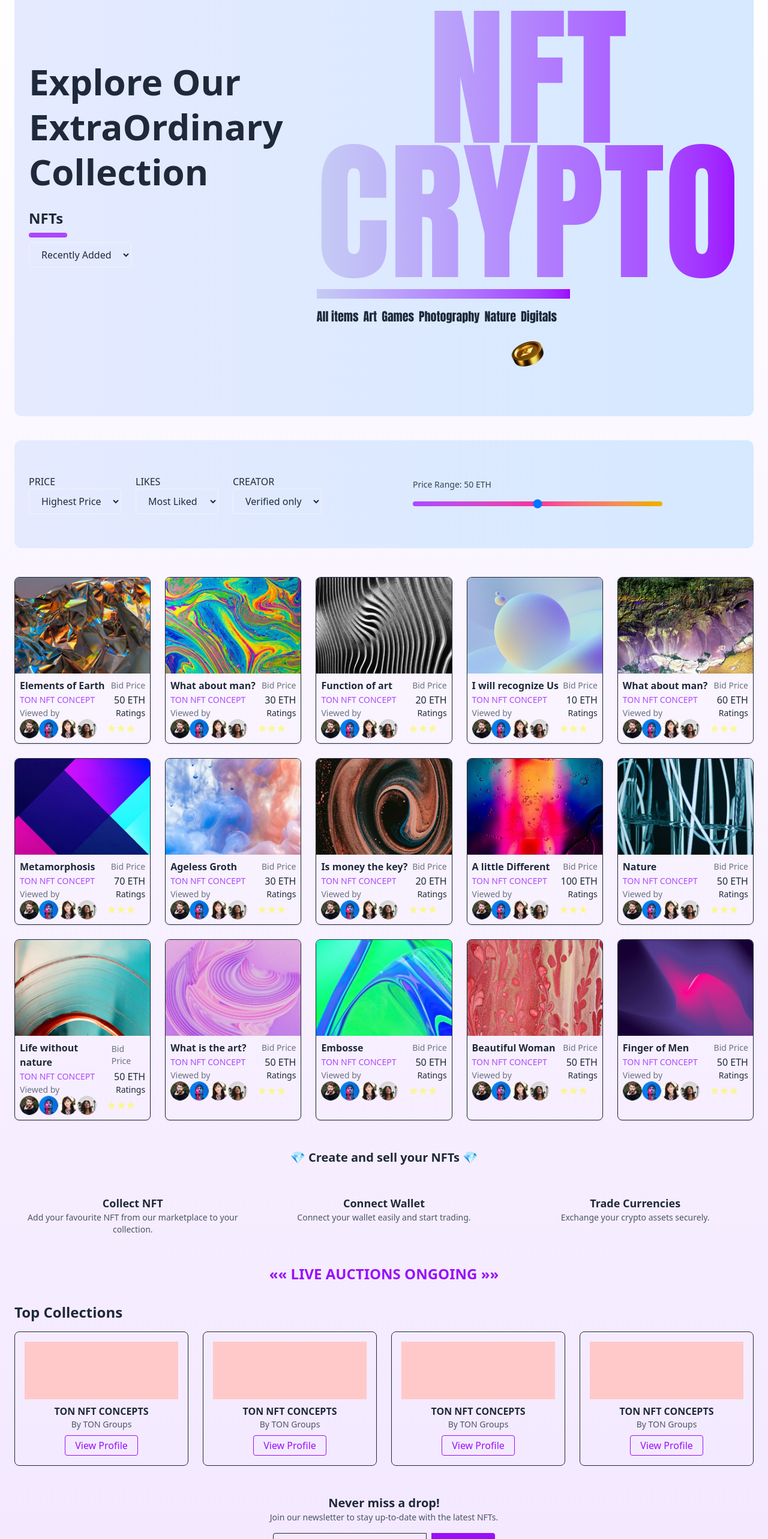
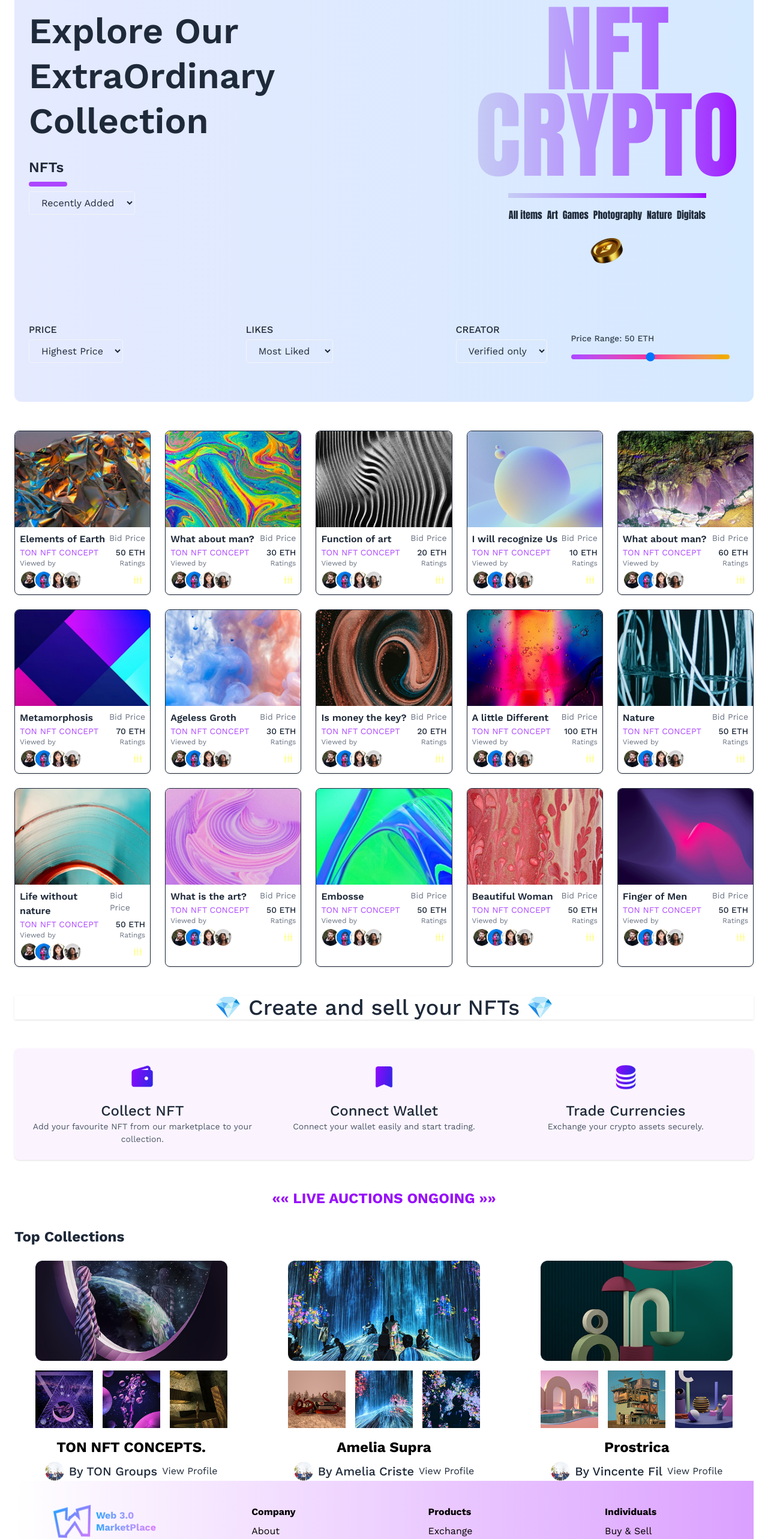
Before and after one commit to Ogugwa/Techrity-finalproject, a React (Vite) app: page /nfts in a window 1280 px wide. Shown: the part 234-2800 px from the top of the page at 60% size. Built offline with nearby package versions, Linux system fonts and the light colour scheme.

Commit message:
I have fully completed the NFT page it is fully responsiveness Crypto page is 50% done but not yet fully responsive

```diff
--- a/src/components/Navbar.jsx
+++ b/src/components/Navbar.jsx
@@ -54,7 +54,7 @@ const Navbar = () => {
          }
       </div>
          {/* Mobile Menu */}
-         <ul className={`${nav ? 'fixed flex flex-col z-10 left-[20%] top-24 w-full gap-3 ease-in-out duration-500' : 'fixed left-[-100%] top-24 ease-in-out duration-500'}`}>
+         <ul className={`${nav ? ' bg-gray-200 fixed flex flex-col z-10 left-[20%] top-24 w-full gap-3 ease-in-out duration-500' : 'fixed left-[-100%] top-24 ease-in-out duration-500'}`}>
             <li className=''><Link to="/" onClick={handleNav}>Home</Link></li>
             <li>
               <select className='border-none p-2' onChange={(e) => { handleSelectChange(e); handleNav(); }}>
--- a/src/pages/Crypto.jsx
+++ b/src/pages/Crypto.jsx
@@ -7,6 +7,8 @@ import {
   Tooltip,
   ResponsiveContainer,
 } from 'recharts';
+import { FaArrowTrendDown } from "react-icons/fa6";
+import { GiBouncingSpring } from "react-icons/gi";
 
 const Crypto = () => {
   const [exchangeRates, setExchangeRates] = useState(null);
@@ -100,12 +102,34 @@ const Crypto = () => {
     </div>
     </section>
 
+      {/* Info Section */}
+      <div className="mt-[-1rem] bg-gradient-to-r from-[#e5eaff] to-[#d5e9ff]  text-center my-12 ">
+        <h3 className="text-3xl sm:text-4xl font-medium shadow">💎 Trade and Sell Your Coins 💎</h3>
+      </div>
 
-      {/* Header */}
-      <div className="mb-8 text-center">
-        <h1 className="text-4xl font-bold mb-2 gradient-text">Web3 Marketplace</h1>
-        <p className="text-gray-400">Track crypto prices and explore featured NFTs & tokens</p>
+      {/* Market Overview */}
+       <div className="mt-[-3rem]  bg-gradient-to-r from-[#e5eaff] to-[#d5e9ff]  p-2 ">
+         <h2 className="text-2xl md:text-4xl font-medium mb-4">Market Overview <FaArrowTrendDown className="inline-block text-fuchsia-500" /></h2>
       </div>
+      {/* Chart */}
+      <div className="bg-gradient-to-r from-[#e5eaff] to-[#d5e9ff]  p-5  mb-10">
+
+        <ResponsiveContainer width="100%" height={300}>
+          <LineChart data={chartData}>
+            <XAxis dataKey="time" stroke="#aaa" />
+            <YAxis stroke="#aaa" />
+            <Tooltip />
+            <Line type="monotone" dataKey="price" stroke="#00d09c" strokeWidth={2} />
+          </LineChart>
+        </ResponsiveContainer>
+        <h2 className="text-2xl font-semibold mb-4">USD</h2>
+      </div>
+
+      {/* Top Trade Section */}
+      <div>
+        <h2 className="text-2xl md:text-4xl font-medium mb-4">Top Trades <GiBouncingSpring className='inline-block text-fuchsia-500' /></h2>
+      </div>
+
 
       {/* Exchange Rates */}
       <div className="bg-gray-900 p-5 rounded mb-8 max-w-xl mx-auto">
@@ -120,18 +144,7 @@ const Crypto = () => {
         )}
       </div>
 
-      {/* Chart */}
-      <div className="bg-gray-900 p-5 rounded mb-10 max-w-4xl mx-auto">
-        <h2 className="text-xl font-semibold mb-4">ETH Price Trend</h2>
-        <ResponsiveContainer width="100%" height={300}>
-          <LineChart data={chartData}>
-            <XAxis dataKey="time" stroke="#aaa" />
-            <YAxis stroke="#aaa" />
-            <Tooltip />
-            <Line type="monotone" dataKey="price" stroke="#00d09c" strokeWidth={2} />
-          </LineChart>
-        </ResponsiveContainer>
-      </div>
+
 
       {/* Marketplace Items */}
       <div className="grid sm:grid-cols-2 md:grid-cols-3 gap-6">
--- a/src/pages/Nft.jsx
+++ b/src/pages/Nft.jsx
@@ -1,4 +1,5 @@
 import React, { useState } from 'react';
+import Footer from '../components/Footer';
 
 const nftData = [
   { title: 'Elements of Earth', image: '/images/nfts/nft1.png', BidPrice: '50 ETH' },
@@ -13,27 +14,24 @@ const nftData = [
   { title: 'Nature', image: '/images/nfts/nft10.png', BidPrice: '50 ETH' },
   { title: 'Life without nature', image: '/images/nfts/nft11.png', BidPrice: '50 ETH' },
   { title: 'What is the art?', image: '/images/nfts/nft12.png', BidPrice: '50 ETH' },
-  { title: 'Embosse', image: '/images/nfts/nft13.png',BidPrice: '50 ETH' },
-  { title: 'Beautiful Woman', image: '/images/nfts/nft14.png',BidPrice: '50 ETH' },
-  { title: 'Finger of Men', image: '/images/nfts/nft15.png',BidPrice: '50 ETH' },
+  { title: 'Embosse', image: '/images/nfts/nft13.png', BidPrice: '50 ETH' },
+  { title: 'Beautiful Woman', image: '/images/nfts/nft14.png', BidPrice: '50 ETH' },
+  { title: 'Finger of Men', image: '/images/nfts/nft15.png', BidPrice: '50 ETH' },
 ];
-
 
 const Nft = () => {
   const [priceRange, setPriceRange] = useState(50);
 
   return (
-    <div className="bg-gradient-to-b from-white to-purple-100 text-gray-800 px-6 py-8">
-
+    <div className="bg-white text-gray-800 px-4 sm:px-6 py-8 font-work-sans">
       {/* Hero Section */}
-      <section className="bg-gradient-to-r from-[#e5eaff] to-[#d5e9ff] flex flex-col md:flex-row justify-between items-center gap-6 py-16 px-6 rounded-xl">
-        {/* Left Text */}
+      <section className="bg-gradient-to-r from-[#e5eaff] to-[#d5e9ff] flex flex-col md:flex-row justify-between items-center gap-6 py-16 px-4 sm:px-6 rounded-xl">
         <div className="flex flex-col items-start max-w-md">
-          <h1 className="text-4xl md:text-5xl lg:text-6xl font-semibold leading-tight mb-6">
+          <h1 className="text-3xl sm:text-4xl md:text-5xl lg:text-6xl font-semibold leading-tight mb-6">
             Explore Our <br /> ExtraOrdinary Collection
           </h1>
           <div className="flex flex-col gap-2">
-            <h2 className="text-2xl font-semibold">NFTs</h2>
+            <h2 className="text-xl sm:text-2xl font-semibold">NFTs</h2>
             <div className="w-16 h-2 bg-purple-500 rounded-full"></div>
             <select className="border border-gray-100 px-4 py-2 rounded">
               <option value="recently-added">Recently Added</option>
@@ -43,18 +41,15 @@ const Nft = () => {
           </div>
         </div>
 
-        {/* Right Visual */}
-        <div className="relative flex flex-col items-center">
-          <img src="/images/coin.png" alt="coin" className="w-20 h-20 mb-2 animate-spin-slow" />
-          <div className="text-center leading-none font-anton text-[7rem]">
-            <h2 className="bg-gradient-to-r from-[#c5ccf4] to-[#9F04FF] text-transparent bg-clip-text sm:text-[9rem] md:text-[12rem] lg:text-[16rem]">
-              NFT
-            </h2>
-            <h3 className="bg-gradient-to-r from-[#c5ccf4] to-[#9F04FF] text-transparent bg-clip-text sm:text-[9rem] md:text-[12rem] lg:text-[16rem] mt-[-2rem]">
+        <div className="relative flex flex-col items-center text-center">
+          <img src="/images/coin.png" alt="coin" className="w-16 sm:w-20 mb-2 animate-spin-slow" />
+          <div className="leading-none font-anton">
+            <h2 className="bg-gradient-to-r from-[#c5ccf4] to-[#9F04FF] text-transparent bg-clip-text text-6xl sm:text-7xl md:text-8xl lg:text-[10rem]">NFT</h2>
+            <h3 className="bg-gradient-to-r from-[#c5ccf4] to-[#9F04FF] text-transparent bg-clip-text text-6xl sm:text-7xl md:text-8xl lg:text-[10rem] mt-[-1rem]">
               CRY<span>PTO</span>
             </h3>
-            <div className="w-[60%] h-4 bg-gradient-to-r from-[#c5ccf4] to-[#9F04FF]"></div>
-            <ul className="flex flex-row gap-2 mt-4 text-xl font-normal">
+            <div className="w-3/4 mx-auto h-2 bg-gradient-to-r from-[#c5ccf4] to-[#9F04FF] my-4"></div>
+            <ul className="flex flex-wrap justify-center gap-2 text-base">
               <li>All items</li>
               <li>Art</li>
               <li>Games</li>
@@ -63,21 +58,17 @@ const Nft = () => {
               <li>Digitals</li>
             </ul>
           </div>
-          <img src="/images/coin.png" alt="coin" className="w-20 h-20 mt-2 animate-spin-slow" />
+          <img src="/images/coin.png" alt="coin" className="w-16 sm:w-20 mt-2 animate-spin-slow" />
         </div>
       </section>
 
       {/* Filter Section */}
-      <section className="bg-gradient-to-r from-[#e5eaff] to-[#d5e9ff] flex flex-col md:flex-row justify-between items-center gap-6 py-12 px-6 rounded-xl mt-10">
-        <div className="flex flex-wrap justify-between gap-6 w-full md:w-auto">
-          {[
-            { label: "PRICE", options: ["Highest Price", "Lowest Price", "Best Price"] },
-            { label: "LIKES", options: ["Most Liked", "Least Liked", "Regular"] },
-            { label: "CREATOR", options: ["Verified only", "Unverified", "All"] },
-          ].map(({ label, options }) => (
-            <div key={label}>
-              <p className="font-medium">{label}</p>
-              <select className="border border-gray-100 px-4 py-2 rounded">
+      <section className="mt-[-2rem] bg-gradient-to-r from-[#e5eaff] to-[#d5e9ff] flex flex-col lg:flex-row justify-between gap-6 py-12 px-4 sm:px-6 rounded-xl">
+        <div className="flex flex-wrap justify-between gap-6 w-full">
+          {[{ label: "PRICE", options: ["Highest Price", "Lowest Price", "Best Price"] }, { label: "LIKES", options: ["Most Liked", "Least Liked", "Regular"] }, { label: "CREATOR", options: ["Verified only", "Unverified", "All"] }].map(({ label, options }) => (
+            <div key={label} className="w-full sm:w-auto">
+              <p className="font-medium mb-1">{label}</p>
+              <select className="border border-gray-100 px-4 py-2 rounded w-full">
                 {options.map((opt, i) => (
                   <option key={i} value={opt.toLowerCase().replace(/\s/g, '-')}>{opt}</option>
                 ))}
@@ -86,7 +77,7 @@ const Nft = () => {
           ))}
         </div>
 
-        <div className="w-full max-w-md mx-auto p-4">
+        <div className="w-full lg:w-1/3 p-4">
           <label htmlFor="range" className="block mb-2 text-sm font-medium text-gray-700">
             Price Range: {priceRange} ETH
           </label>
@@ -103,41 +94,30 @@ const Nft = () => {
       </section>
 
       {/* NFT Grid */}
-      <div className="grid grid-cols-2 md:grid-cols-3 lg:grid-cols-5 gap-6 my-12">
+      <div className="grid grid-cols-1 sm:grid-cols-2 md:grid-cols-3 xl:grid-cols-5 gap-6 my-12">
         {nftData.map((nft, i) => (
           <div key={i} className="border rounded-lg overflow-hidden shadow hover:shadow-lg transition">
-          {/* NFT Image */}
             <img src={nft.image} alt={nft.title} className="w-full h-40 object-cover" />
-
-             {/* Card Content - 3 Rows */}
             <div className="p-2">
-            {/* Row 1: Title (left) | Bid Price text (right) */}
-              <div className="flex justify-between items-center">
-                <p className="font-semibold">{nft.title}</p>
-                <p className="text-sm text-gray-500">Bid Price</p>
+              <div className="flex justify-between text-sm">
+                <p className="font-semibold text-sm sm:text-base">{nft.title}</p>
+                <span className="text-gray-500">Bid Price</span>
               </div>
-
-           {/* Row 2: TON NFT (left) | ETH Price (right) */}
-            <div className="flex justify-between items-center">
-              <p className="text-sm text-purple-500">TON NFT CONCEPT</p>
+              <div className="flex justify-between items-center text-xs sm:text-sm">
+                <p className="text-purple-500">TON NFT CONCEPT</p>
                 <p className="font-medium">{nft.BidPrice}</p>
               </div>
-
-            {/* Row 3: Viewed by (left) | Ratings text (right) */}
-            <div className="flex justify-between items-center">
-              <p className="text-sm text-gray-500">Viewed by</p>
-              <p className="text-sm">Ratings</p>
+              <div className="flex justify-between text-gray-500 text-xs">
+                <p>Viewed by</p>
+                <p>Ratings</p>
               </div>
-
-        {/* Row 4: Profile images (left) | Star icon (right) */}
-           <div className="flex justify-between items-center">
-             <div className="flex ">
-              <img src='/images/nfts/profile1.png' alt='Profile 1' className="w-8 h-8 rounded-full" />
-              <img src='/images/nfts/profile2.png' alt='Profile 2' className="w-8 h-8 rounded-full" />
-              <img src='/images/nfts/profile3.png' alt='Profile 3' className="w-8 h-8 rounded-full" />
-              <img src='/images/nfts/profile4.png' alt='Profile 4' className="w-8 h-8 rounded-full" />
+              <div className="flex justify-between items-center mt-1">
+                <div className="flex -space-x-2">
+                  {[1, 2, 3, 4].map((num) => (
+                    <img key={num} src={`/images/nfts/profile${num}.png`} alt={`Profile ${num}`} className="w-6 h-6 sm:w-8 sm:h-8 rounded-full border-2 border-white" />
+                  ))}
                 </div>
-             <img src='/images/nfts/staricon.png' alt='rating'/>
+                <img src="/images/nfts/staricon.png" alt="rating" className="w-5 h-5" />
               </div>
             </div>
           </div>
@@ -146,60 +126,92 @@ const Nft = () => {
 
       {/* Info Section */}
       <div className="text-center my-12">
-        <h3 className="text-xl font-bold">💎 Create and sell your NFTs 💎</h3>
+        <h3 className="text-3xl sm:text-4xl font-medium shadow">💎 Create and sell your NFTs 💎</h3>
       </div>
 
       {/* Features */}
-      <div className="grid grid-cols-1 md:grid-cols-3 gap-6 mb-12 text-center">
+      <div className="grid grid-cols-1 md:grid-cols-3 gap-6 mb-12 text-center bg-[#FBF4FF] p-6 rounded-lg shadow">
         {[
-          { title: 'Collect NFT', desc: 'Add your favourite NFT from our marketplace to your collection.' },
-          { title: 'Connect Wallet', desc: 'Connect your wallet easily and start trading.' },
-          { title: 'Trade Currencies', desc: 'Exchange your crypto assets securely.' },
+          { title: 'Collect NFT', image: "/images/wallet icon.png", desc: 'Add your favourite NFT from our marketplace to your collection.' },
+          { title: 'Connect Wallet', image: "images/nfts/walletlogo.png", desc: 'Connect your wallet easily and start trading.' },
+          { title: 'Trade Currencies', image: "images/nfts/tradelogo.png", desc: 'Exchange your crypto assets securely.' },
         ].map((feature, i) => (
           <div key={i}>
-            <h4 className="text-lg font-semibold">{feature.title}</h4>
-            <p className="text-sm text-gray-600">{feature.desc}</p>
+            <img src={feature.image} alt={feature.title} className="w-12 h-12 mx-auto mb-4" />
+            <h4 className="text-2xl font-medium">{feature.title}</h4>
+            <p className="text-[0.875rem] text-gray-600 font-normal">{feature.desc}</p>
           </div>
         ))}
       </div>
 
       {/* Live Auction Banner */}
-      <div className="text-center text-2xl font-bold text-purple-600 mb-8">
-        &laquo;&laquo; LIVE AUCTIONS ONGOING &raquo;&raquo;
+      <div className="text-center text-xl sm:text-2xl font-bold text-purple-600 mb-8">
+        «« LIVE AUCTIONS ONGOING »»
       </div>
 
       {/* Top Collections */}
-      <section className="mb-12">
-        <h3 className="text-2xl font-bold mb-4">Top Collections</h3>
-        <div className="grid grid-cols-1 md:grid-cols-2 lg:grid-cols-4 gap-6">
-          {[...Array(4)].map((_, i) => (
-            <div key={i} className="border rounded-lg p-4 text-center">
-              <div className="h-24 bg-red-200 mb-2"></div>
-              <p className="font-semibold">TON NFT CONCEPTS</p>
-              <p className="text-sm text-gray-600">By TON Groups</p>
-              <button className="mt-2 px-4 py-1 border rounded text-purple-600 hover:bg-purple-100">
-                View Profile
-              </button>
+      <div className='mb-6'>
+         <h3 className="text-xl sm:text-2xl font-bold mb-4">Top Collections</h3>
       </div>
-          ))}
+      <section className='grid grid-cols-1 md:grid-cols-2 lg:grid-cols-3 gap-8 w-full'>
+        <div className='flex flex-col items-center gap-4'>
+          <div>
+            <img src="/images/top icon1.png" alt='space image' className='w-full max-w-xs' />
+          </div>
+          <div className='flex flex-row items-center justify-center gap-4'>
+            <img src='/images/top icon2.png' alt='space image' className='w-24 h-24 object-cover' />
+            <img src='/images/top icon3.png' alt='space image' className='w-24 h-24 object-cover' />
+            <img src='/images/top icon4.png' alt='space image' className='w-24 h-24 object-cover' />
+          </div>
+          <div className='flex flex-col items-center justify-center text-center max-w-md'>
+          <p className='text-2xl font-bold text-black mb-2'>TON NFT CONCEPTS.</p>
+          <div className='flex flex-row items-center justify-center gap-2'>
+            <img src='/images/rounded top icon.png' alt='profile picture' className='w-8 h-8 rounded-full' />
+            <p className='text-xl font-medium'>By TON Groups</p>
+            <button className=''>View Profile</button>
+          </div>
+        </div>
+        </div>
+        {/* Second div */}
+        <div className='flex flex-col items-center gap-4'>
+          <div>
+            <img src="/images/top icon5.png" alt='space image' className='w-full max-w-xs' />
+          </div>
+          <div className='flex flex-row items-center justify-center gap-4'>
+            <img src='/images/top icon6.png' alt='space image' className='w-24 h-24 object-cover' />
+            <img src='/images/top icon7.png' alt='space image' className='w-24 h-24 object-cover' />
+            <img src='/images/top icon8.png' alt='space image' className='w-24 h-24 object-cover' />
+          </div>
+          <div className='flex flex-col items-center justify-center text-center max-w-md'>
+          <p className='text-2xl font-bold text-black mb-2'>Amelia Supra</p>
+          <div className='flex flex-row items-center justify-center gap-2'>
+            <img src='/images/rounded top icon.png' alt='profile picture' className='w-8 h-8 rounded-full' />
+            <p className='text-xl font-medium'>By Amelia Criste</p>
+            <button className=''>View Profile</button>
+          </div>
+        </div>
+        </div>
+        {/* Third div */}
+        <div className='flex flex-col items-center gap-4'>
+          <div>
+            <img src="/images/top icon9.png" alt='space image' className='w-full max-w-xs' />
+          </div>
+          <div className='flex flex-row items-center justify-center gap-4'>
+            <img src='/images/top icon10.png' alt='space image' className='w-24 h-24 object-cover' />
+            <img src='/images/top icon11.png' alt='space image' className='w-24 h-24 object-cover' />
+            <img src='/images/top icon12.png' alt='space image' className='w-24 h-24 object-cover' />
+          </div>
+          <div className='flex flex-col items-center justify-center text-center max-w-md'>
+          <p className='text-2xl font-bold text-black mb-2'>Prostrica</p>
+          <div className='flex flex-row items-center justify-center gap-2'>
+            <img src='/images/rounded top icon.png' alt='profile picture' className='w-8 h-8 rounded-full' />
+            <p className='text-xl font-medium'>By Vincente Fil</p>
+            <button className=''>View Profile</button>
+          </div>
+        </div>
         </div>
       </section>
-
-      {/* Newsletter */}
-      <section className="text-center mb-12">
-        <h4 className="text-xl font-semibold">Never miss a drop!</h4>
-        <p className="text-sm text-gray-600 mb-4">Join our newsletter to stay up-to-date with the latest NFTs.</p>
-        <div className="flex justify-center gap-2">
-          <input
-            type="email"
-            placeholder="Enter your email"
-            className="px-4 py-2 border rounded-l w-64"
-          />
-          <button className="bg-purple-600 text-white px-4 py-2 rounded-r hover:bg-purple-700">
-            Subscribe
-          </button>
-        </div>
-      </section>
+      <Footer />
     </div>
   );
 };
```
Also changed, not shown: src/pages/Portfolio.jsx (+144 -6 lines), public/images/nfts/tradelogo.png (added), public/images/nfts/walletlogo.png (added). Lines whose indentation alone changed are shown as unchanged.
